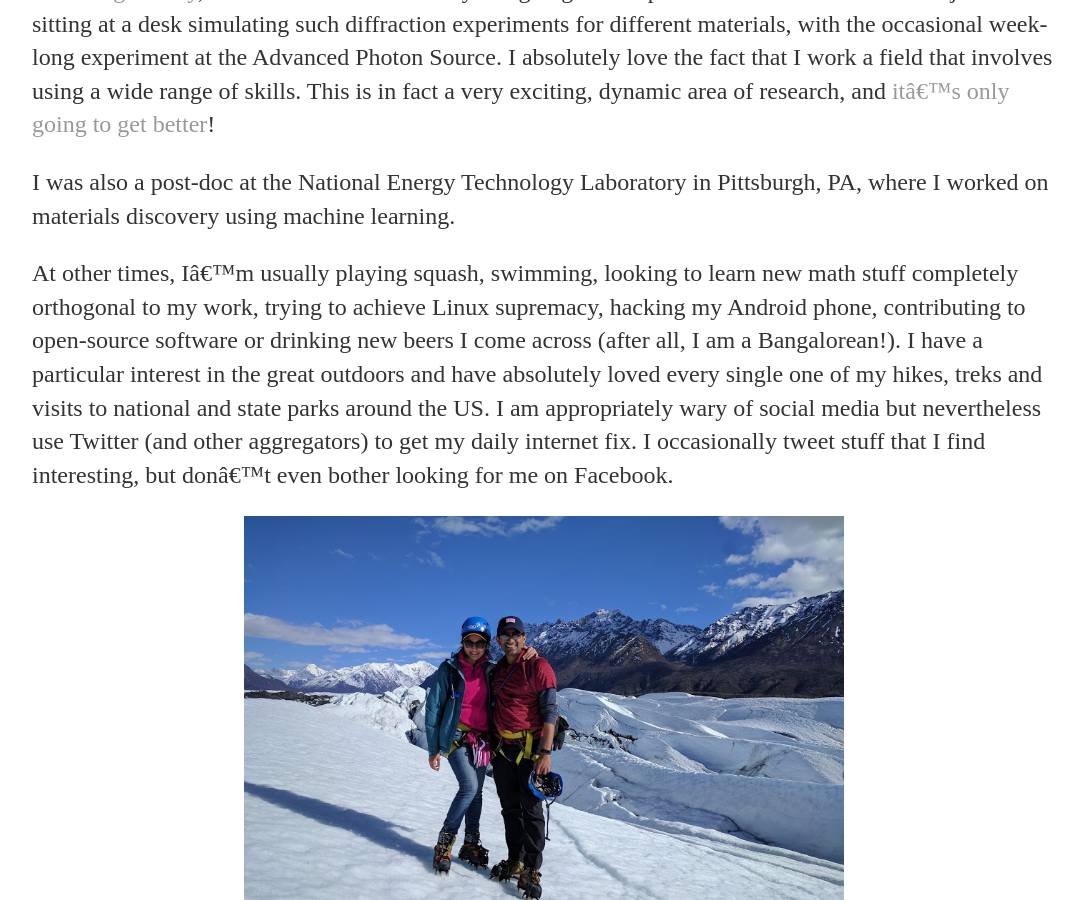
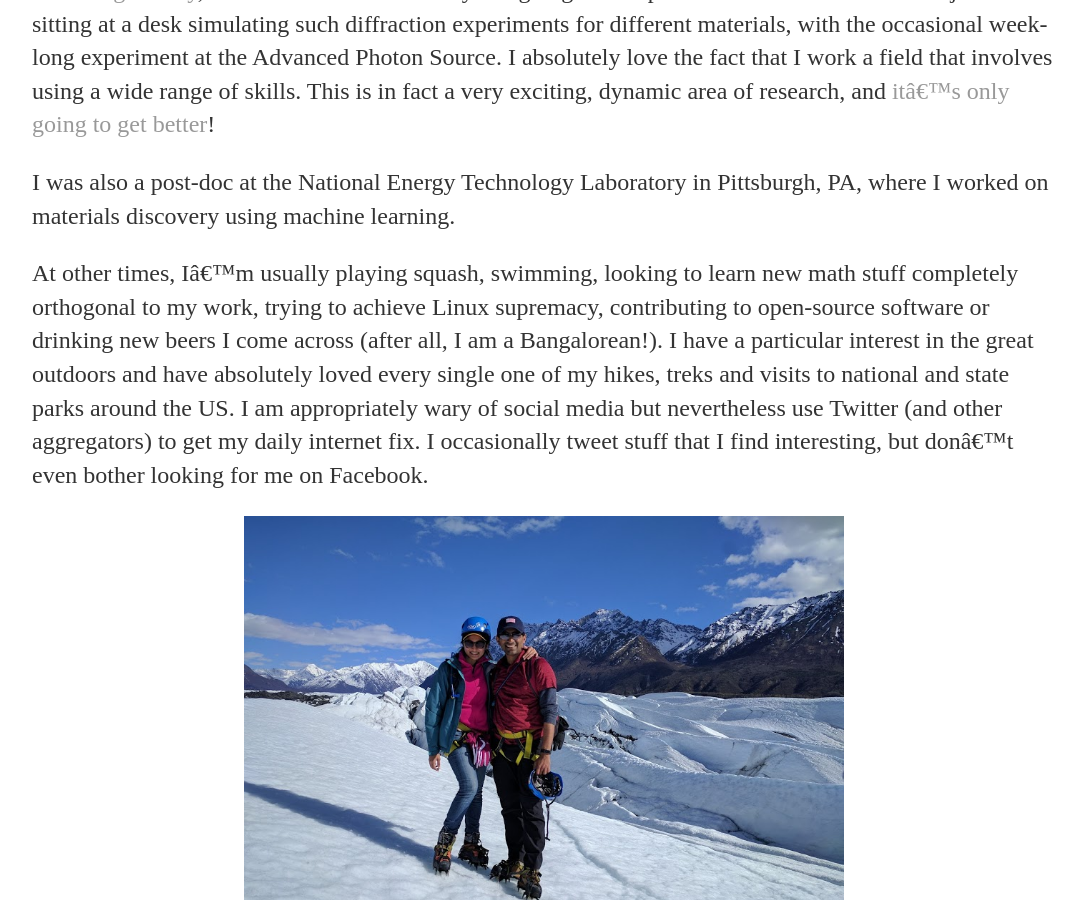
Before and after one commit to siddharth-maddali/siddharth-maddali.github.io, a Jekyll site: the page built from about.md, in a window 1280 px wide and 900 px high, scrolled down 1057 px. Shown: the whole window, without its empty margins (96-1179 px from the left). Built offline with Jekyll 4.4.1, drawn with Linux system fonts in a browser that asks for light colours; formulas are drawn with MathJax 3; a script that is not in the unit is left out.

Commit message:
Tweaks and modified links...

```diff
--- a/about.md
+++ b/about.md
@@ -18,7 +18,7 @@
 I was born in Bangalore, but grew up in Pune and I've now established roots back in Bangalore again.
 
 I'm a sucker for all things applied math, as you can probably tell from that groan-inducing [$\left\langle e^{tx} \right\rangle$ title joke](https://en.wikipedia.org/wiki/Moment-generating_function).
-My [career trajectory]({{site.url}}/resume-cv/education) in physics has been fairly uni-directional ever since high school, with little happening to make me change my mind and pivot elsewhere...so far!
+My [career trajectory]({{site.url}}/resume-cv/resume#workex) in physics has been fairly uni-directional ever since high school, with little happening to make me change my mind and pivot elsewhere...so far!
 
 My broad area of expertise is X-ray imaging and computational materials science which happen to be highly inter-disciplinary fields.
 I spend most of my time figuring out new ways to image things down to a few nanometers by shining X-rays on them.
@@ -33,7 +33,7 @@
 I was also a post-doc at the National Energy Technology Laboratory in Pittsburgh, PA, where I worked on materials discovery using machine learning.
 
 
-At other times, I'm usually playing squash, swimming, looking to learn new math stuff completely orthogonal to my work, trying to achieve Linux supremacy, hacking my Android phone, contributing to open-source software or drinking new beers I come across (after all, I am a Bangalorean!).
+At other times, I'm usually playing squash, swimming, looking to learn new math stuff completely orthogonal to my work, trying to achieve Linux supremacy, contributing to open-source software or drinking new beers I come across (after all, I am a Bangalorean!).
 I have a particular interest in the great outdoors and have absolutely loved every single one of my hikes, treks and visits to national and state parks around the US.
 I am appropriately wary of social media but nevertheless use Twitter (and other aggregators) to get my daily internet fix.
 I occasionally tweet stuff that I find interesting, but don't even bother looking for me on Facebook.
```
